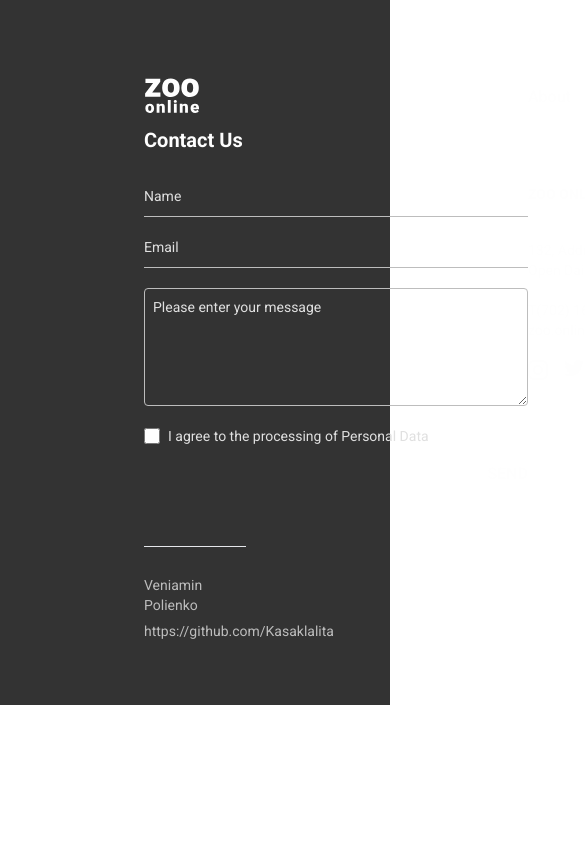
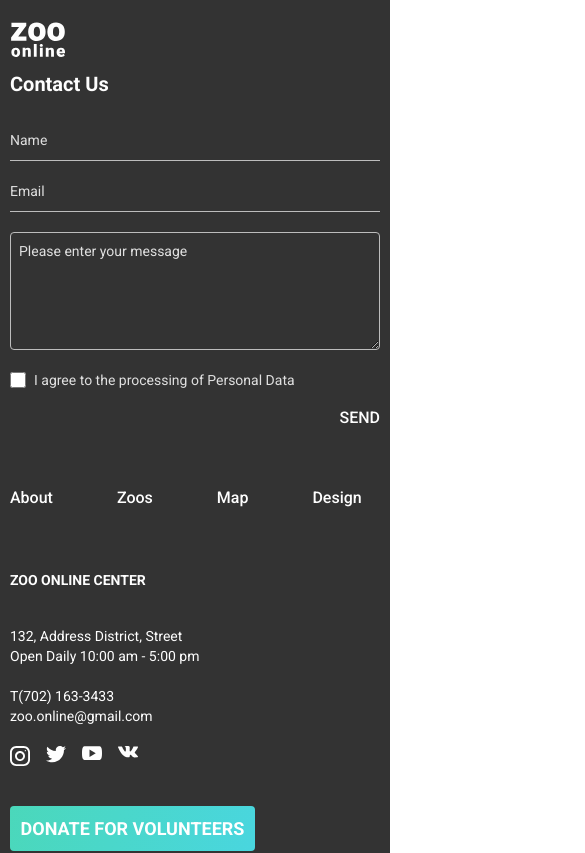
Before and after one commit to Kasaklalita/zoo-online, a React (Vite) app: page / in a window 390 px wide. Shown: the part 4560-5413 px from the top of the page, 585 px wide, since content can reach past the window. Before the commit the page ends 5265 px from the top, so only its background shows below. Built offline with nearby package versions, Linux system fonts and the light colour scheme.

Commit message:
Added responsibility for MainFooter

```diff
--- a/src/components/ContactUsFooterForm.tsx
+++ b/src/components/ContactUsFooterForm.tsx
@@ -7,7 +7,7 @@ export default function ContactUsFooterForm() {
   const [username, setUsername] = useState("");
   const [email, setEmail] = useState("");
   return (
-    <div className="w-96">
+    <div className="max-w-96">
       <h1 className="text-[#fefefe] font-black text-xl mb-8">Contact Us</h1>
       <form className="flex flex-col gap-5">
         <PrimaryInput
--- /dev/null
+++ b/src/components/MainFooter.module.css
@@ -0,0 +1,9 @@
+.mainFooter__upper {
+  @apply flex justify-between border border-[#fefefe];
+}
+
+@media (max-width: 1200px) {
+  .mainFooter__upper {
+    @apply flex-col gap-12;
+  }
+}
--- a/src/components/MainFooter.tsx
+++ b/src/components/MainFooter.tsx
@@ -1,5 +1,6 @@
 import React from "react";
 import Logo from "./Logo";
+import cls from "./MainFooter.module.css";
 import logoDark from "./../assets/logo_dark.svg";
 import ContactUsFooterForm from "./ContactUsFooterForm";
 import ActionButton from "./UI/ActionButton";
@@ -11,14 +12,15 @@ import youtube from "./../assets/youtube.svg";
 
 export default function MainFooter() {
   return (
-    <div className="px-36 pt-24 pb-16 bg-[#333333]">
-      <div className="flex justify-between border border-[#fefefe]">
+    <div className="px-2.5 sm:px-36 max-sm:pt-10 pt-24 max-sm:pb-8 pb-16 bg-[#333333]">
+      <div className={cls.mainFooter__upper}>
         <div className="">
           <img src={logoDark} className="w-14 shrink-0" />
           <ContactUsFooterForm />
         </div>
-        <div className="flex flex-col">
-          <div className="mb-16 flex items-center justify-between gap-32">
+
+        <div className="max-2xl:flex-col max-2xl:gap-10 flex gap-32 items-start">
+          <div className="flex flex-col gap-16 pt-4">
             <nav className="flex gap-16">
               <a href="" className="text-[#fefefe] font-medium">
                 About
@@ -33,8 +35,6 @@ export default function MainFooter() {
                 Design
               </a>
             </nav>
-            <ActionButton text="Donate for volunteers" />
-          </div>
             <div className="">
               <h1 className="mb-9 text-sm uppercase text-[#fefefe] font-bold">
                 Zoo online center
@@ -46,7 +46,9 @@ export default function MainFooter() {
                 Open Daily 10:00 am - 5:00 pm
               </p>
               <p className="text-sm text-[#fefefe]">T(702) 163-3433</p>
-            <p className="mb-5 text-sm text-[#fefefe]">zoo.online@gmail.com</p>
+              <p className="mb-5 text-sm text-[#fefefe]">
+                zoo.online@gmail.com
+              </p>
               <div className="flex gap-4">
                 <SocialMediaIcon
                   icon={instagram}
@@ -58,6 +60,8 @@ export default function MainFooter() {
               </div>
             </div>
           </div>
+          <ActionButton text="donate for volunteers" />
+        </div>
       </div>
       <hr className="w-full bg-[#fefefe] mt-16 mb-7"></hr>
       <div className="border border-[#bdbdbd]">
```
Lines whose indentation alone changed are shown as unchanged.
